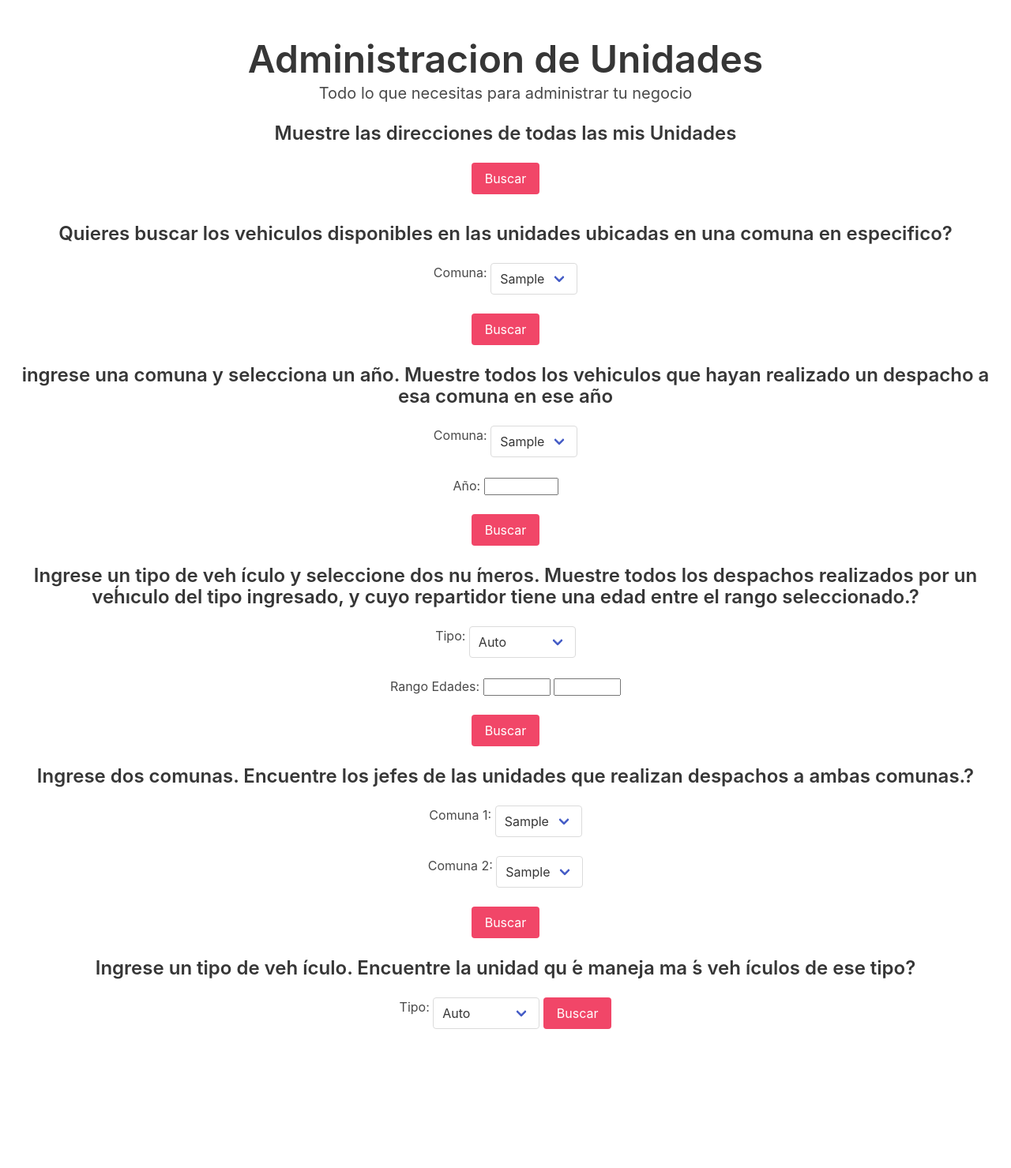
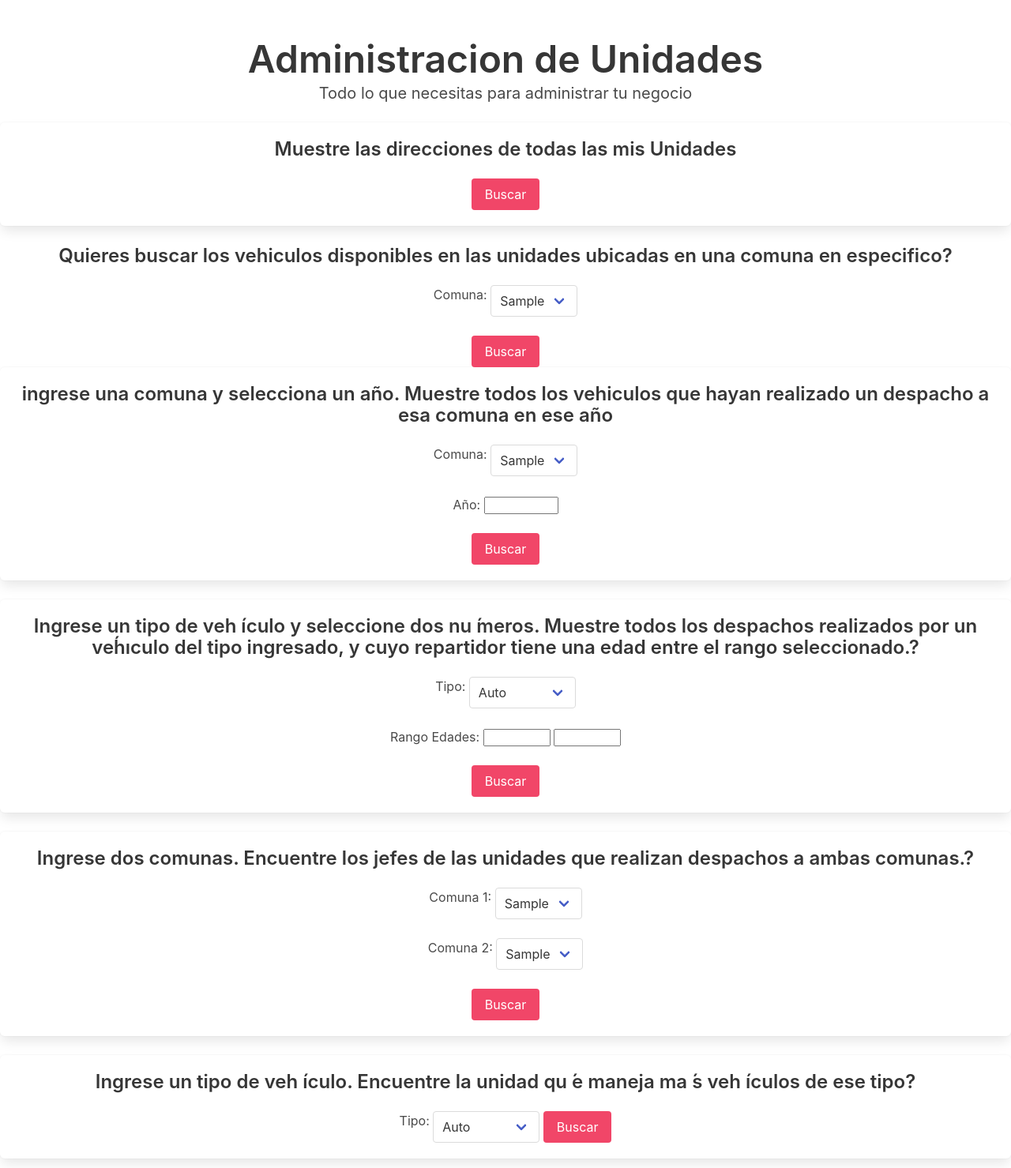
Before and after one commit to sebalepe/Base_datos, a PHP site: page / in a window 1280 px wide. Shown: the whole page at 79% size. Before the commit the page ends 1303 px from the top, so only its background shows below. Run offline with PHP 8.4, Linux system fonts and the light colour scheme; tables that the repository leaves empty or names only in its code hold one stand-in row (values such as "Sample post"); some libraries are stand-ins or nearby versions.

Commit message:
tile index

```diff
--- a/Sites/index.php
+++ b/Sites/index.php
@@ -10,7 +10,7 @@
   </p>
   <div class="tile is-ancestor">
     <div class="tile is-parent is-vertical">
-      <div class="tile is-child">
+      <div class="tile is-child box">
         <h3 class="title is-4" align="center">
          Muestre las direcciones de todas las mis Unidades
         </h3>
@@ -19,7 +19,7 @@
           <input class="button is-danger" type="submit" value="Buscar" >
         </form>
       </div>
-      <div class="tile is-parent is-vertical">
+      <div cclass="tile is-child box">
         <h3 class="title is-4" align="center">
           Quieres buscar los vehiculos disponibles en las unidades ubicadas en una comuna en especifico?
         </h3>
@@ -46,7 +46,7 @@
           </form>
         </div>
       </div>
-      <div class="tile is-parent is-vertical">
+      <div class="tile is-child box">
         <h3 class="title is-4" align="center"> ingrese una comuna y selecciona un año. Muestre todos los vehiculos que hayan realizado un
         despacho a esa comuna en ese año</h3>
 
@@ -70,7 +70,7 @@
           </form>
         </div>
       </div>
-      <div class="tile is-parent is-vertical">
+      <div class="tile is-child box">
         <h3 class="title is-4" align="center">Ingrese un tipo de veh ́ıculo y seleccione dos nu ́meros.
         Muestre todos los despachos realizados por un veh́ıculo del tipo ingresado,
         y cuyo repartidor tiene una edad entre el rango seleccionado.?</h3>
@@ -95,7 +95,7 @@
           </form>
         </div>
       </div>
-      <div class="tile is-parent is-vertical">
+      <div class="tile is-child box">
       <h3 class="title is-4" align="center">Ingrese dos comunas. Encuentre los jefes de las unidades que realizan despachos a ambas comunas.?</h3>
         <div align="center">
           <form align="center" action="consultas/jefes_comunas.php" method="post">
@@ -125,7 +125,7 @@
           </form>
         </div>
       </div>
-      <div class="tile is-parent is-vertical">
+      <div class="tile is-child box">
         <h3 class="title is-4" align="center">Ingrese un tipo de veh ́ıculo. Encuentre la unidad qu ́e maneja ma ́s veh ́ıculos de ese tipo?</h3>
         <div align="center">
           <form align="center" action="consultas/max_tipo.php" method="post">
```
